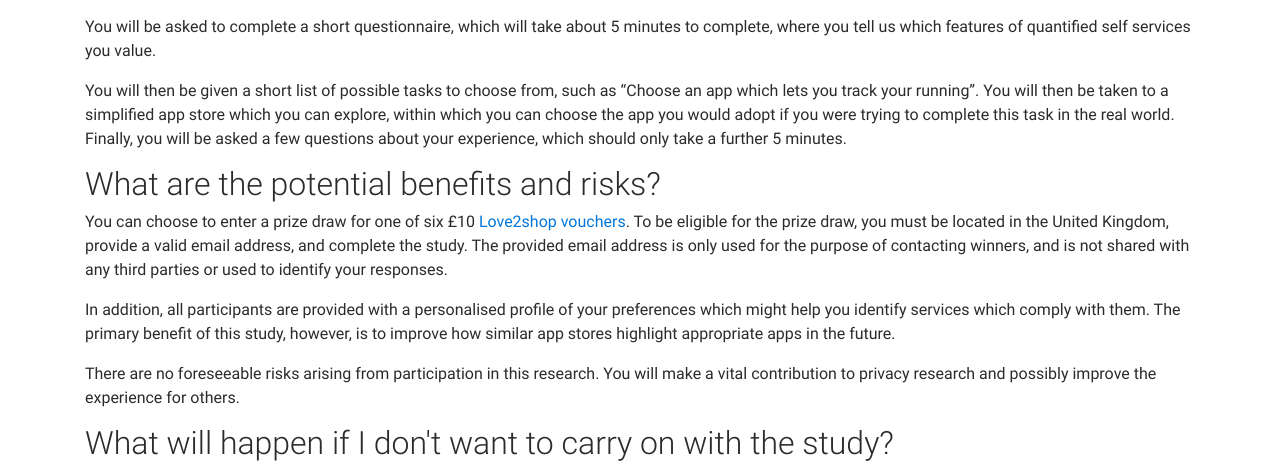
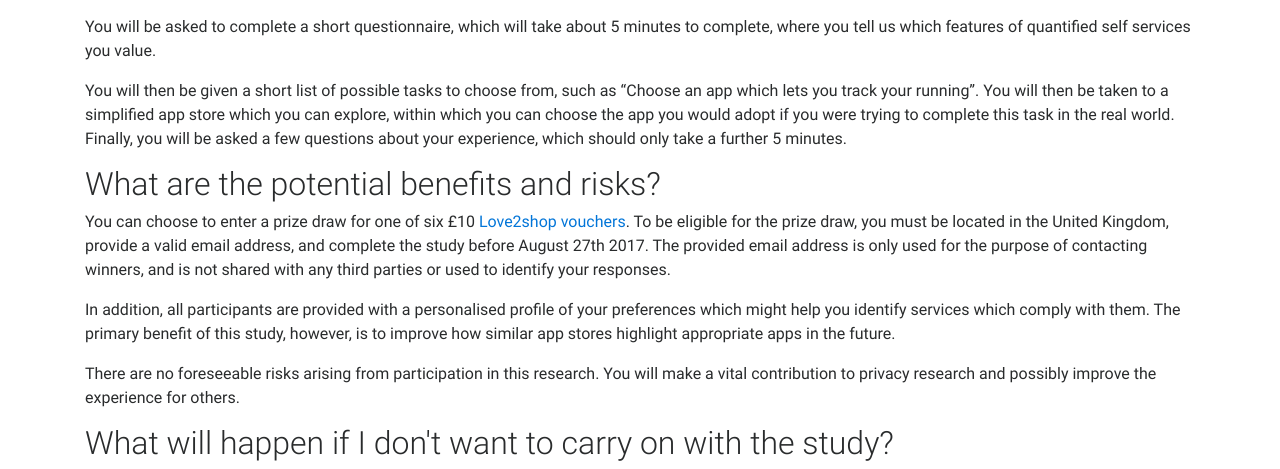
Before and after one commit to barneyboo/nutrition, a Django app: page /store/ in a window 1280 px wide. Shown: the part 725-1194 px from the top of the page. Run offline with Django 3.2, Linux system fonts and the light colour scheme; some libraries are stand-ins or nearby versions.

Commit message:
add end date

```diff
--- a/store/templates/store/info.html
+++ b/store/templates/store/info.html
@@ -19,7 +19,7 @@
 <p>You will then be given a short list of possible tasks to choose from, such as “Choose an app which lets you track your running”. You will then be taken to a simplified app store which you can explore, within which you can choose the app you would adopt if you were trying to complete this task in the real world. Finally, you will be asked a few questions about your experience, which should only take a further 5 minutes.</p>
 
 <h2>What are the potential benefits and risks?</h2>
-<p>You can choose to enter a prize draw for one of six £10 <a href="https://www.highstreetvouchers.com/gift/where-to-spend-love2shop-vouchers" target="_blank">Love2shop vouchers</a>. To be eligible for the prize draw, you must be located in the United Kingdom, provide a valid email address, and complete the study. The provided email address is only used for the purpose of contacting winners, and is not shared with any third parties or used to identify your responses.</p>
+<p>You can choose to enter a prize draw for one of six £10 <a href="https://www.highstreetvouchers.com/gift/where-to-spend-love2shop-vouchers" target="_blank">Love2shop vouchers</a>. To be eligible for the prize draw, you must be located in the United Kingdom, provide a valid email address, and complete the study before August 27th 2017. The provided email address is only used for the purpose of contacting winners, and is not shared with any third parties or used to identify your responses.</p>
 <p> In addition, all participants are provided with a personalised profile of your preferences which might help you identify services which comply with them. The primary benefit of this study, however, is to improve how similar app stores highlight appropriate apps in the future.</p>
 <p>There are no foreseeable risks arising from participation in this research. You will make a vital contribution to privacy research and possibly improve the experience for others.</p>
 
```
